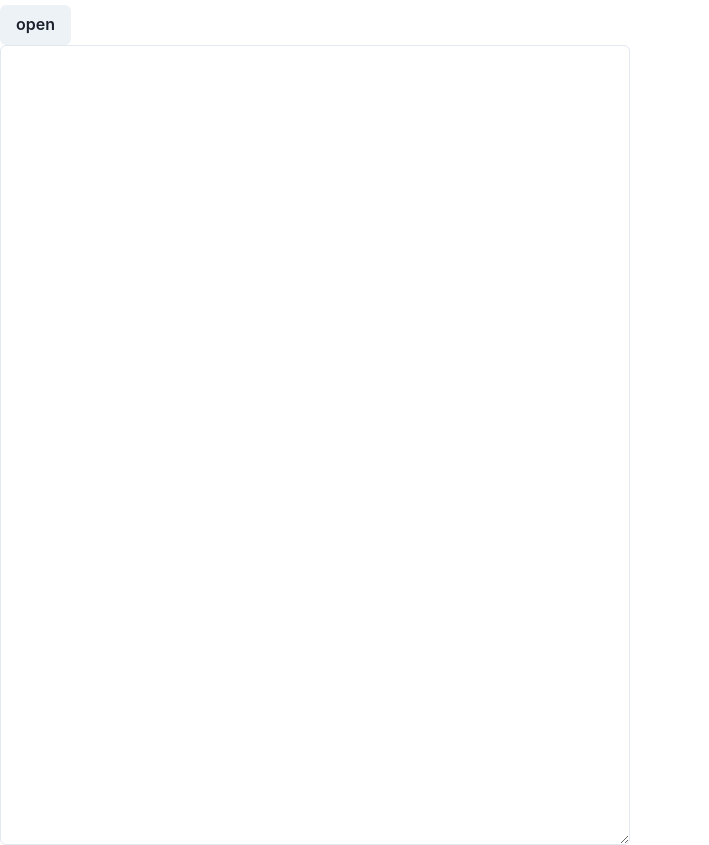
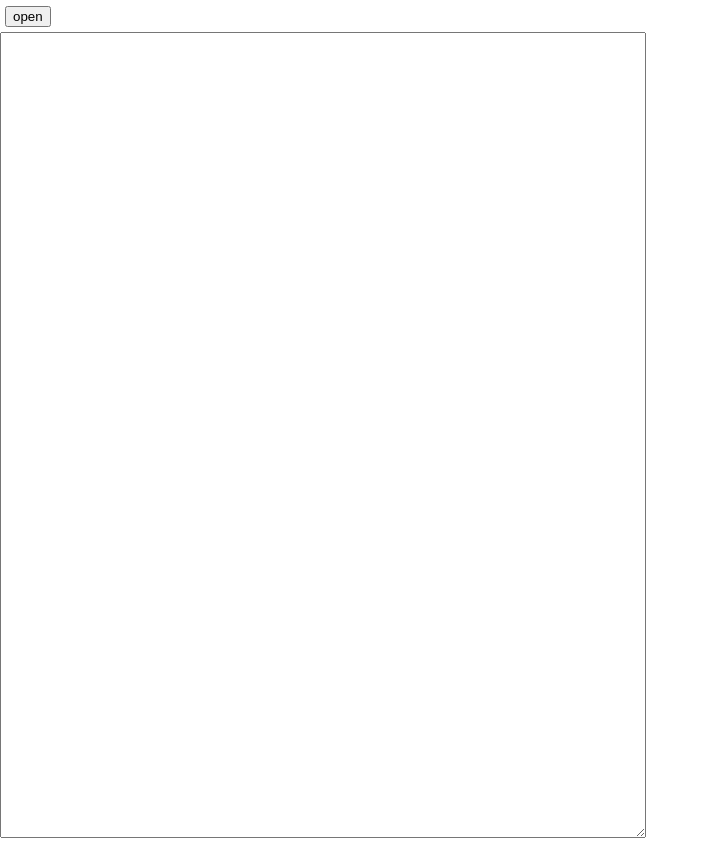
Before and after one commit to RyoMasumura1201/markdown-editor, a React (Vite) app: page / in a window 1280 px wide. Shown: the whole page, without its empty margins (0-709 px from the left). Built offline with nearby package versions, Linux system fonts and the light colour scheme.

Commit message:
uninstall chakra

```diff
--- a/package.json
+++ b/package.json
@@ -15,10 +15,6 @@
     "node": ">=14.17.0"
   },
   "dependencies": {
-    "@chakra-ui/react": "^2.2.6",
-    "@emotion/react": "^11.10.0",
-    "@emotion/styled": "^11.10.0",
-    "framer-motion": "^7.0.2",
     "github-markdown-css": "^5.1.0",
     "react-markdown": "^8.0.3",
     "remark-gfm": "^3.0.1"
--- a/src/App.tsx
+++ b/src/App.tsx
@@ -1,6 +1,4 @@
 import React, { useState } from "react";
-import { Button, Textarea } from "@chakra-ui/react";
-import { Grid, GridItem } from "@chakra-ui/react";
 import ReactMarkdown from "react-markdown";
 import gfm from "remark-gfm";
 import "github-markdown-css/github-markdown.css";
@@ -55,22 +53,32 @@ const App: React.FC = () => {
       </head>
       <div className="site-wrapper" onKeyDown={handleKeyDown}>
         <main>
-          <Button onClick={handleOnClick}>open</Button>
-          <Grid templateColumns="repeat(2, 1fr)" gap={5} h="100vh">
-            <GridItem w="100%" h="100%">
-              <Textarea
-                width="100%"
-                height="100%"
-                value={content}
-                onChange={handleInputChange}
-              />
-            </GridItem>
-            <GridItem w="100%" h="100%">
-              <ReactMarkdown remarkPlugins={[gfm]} className="markdown-body">
-                {renderedContent}
-              </ReactMarkdown>
-            </GridItem>
-          </Grid>
+          <button
+            onClick={handleOnClick}
+            style={{ marginBottom: "5px", marginLeft: "5px" }}
+          >
+            open
+          </button>
+          <div
+            style={{
+              display: "grid",
+              gridTemplateColumns: "1fr 1fr",
+              height: "100vh",
+            }}
+          >
+            <textarea
+              style={{ width: "100%", height: "100%", fontSize: "20px" }}
+              value={content}
+              onChange={handleInputChange}
+            />
+
+            <ReactMarkdown
+              remarkPlugins={[gfm]}
+              className="markdown-body render-area"
+            >
+              {renderedContent}
+            </ReactMarkdown>
+          </div>
         </main>
       </div>
     </>
--- a/src/assets/styles/index.css
+++ b/src/assets/styles/index.css
@@ -22,3 +22,9 @@ main {
   flex-direction: column;
   min-height: 100vh;
 }
+
+.render-area {
+  width: 100%;
+  height: 100%;
+  margin-left: 10px;
+}
--- a/src/main.tsx
+++ b/src/main.tsx
@@ -1,15 +1,12 @@
 import React from "react";
 import ReactDOM from "react-dom/client";
 import App from "./App";
-import { ChakraProvider } from "@chakra-ui/react";
 // import './samples/node-api'
 import "styles/index.css";
 
 ReactDOM.createRoot(document.getElementById("root")!).render(
   <React.StrictMode>
-    <ChakraProvider>
-      <App />
-    </ChakraProvider>
+    <App />
   </React.StrictMode>
 );
 
```
